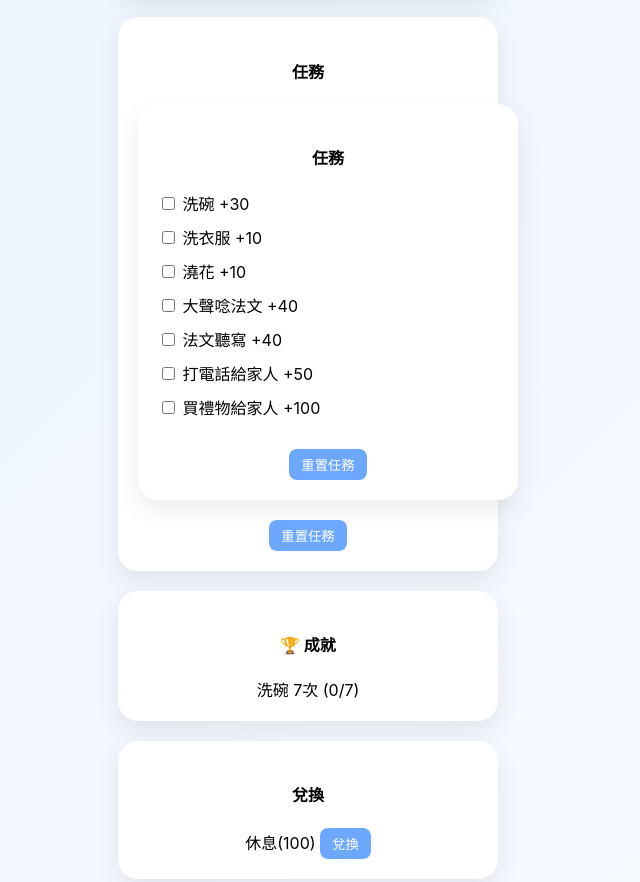
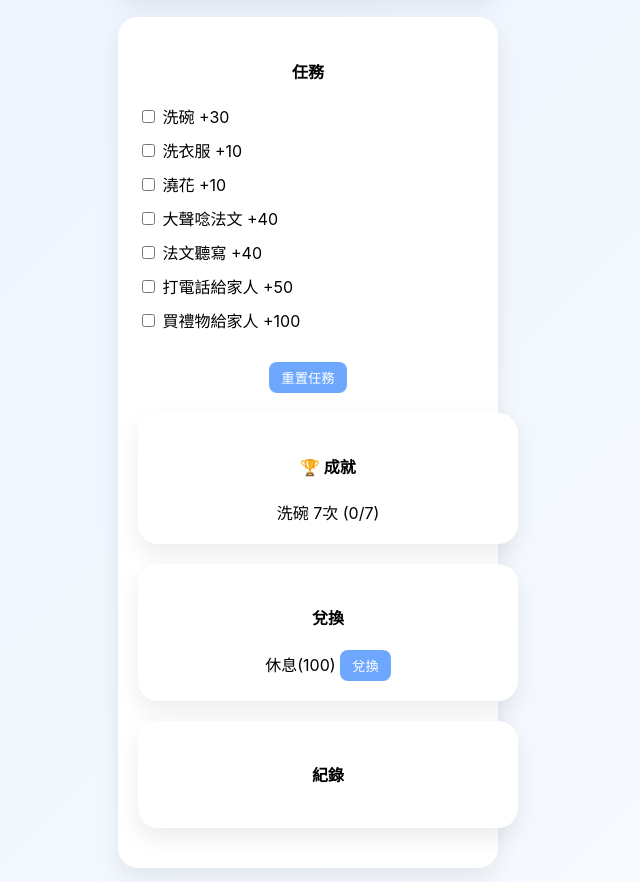
Before and after one commit to kyuhyunlemon-ops/fox-tan-kingdom, a plain HTML site: page index.html in a window 1280 px wide. Shown: the part 581-1463 px from the top of the page, without its empty margins (332-972 px from the left). Drawn offline with Linux system fonts and the light colour scheme.

Commit message:
Update index.html

```diff
--- a/index.html
+++ b/index.html
@@ -107,8 +107,6 @@ button {
 <!-- 任務 -->
 <div class="card">
 <h4>任務</h4>
-<div class="card">
-<h4>任務</h4>
 
 <div class="task"><label><input type="checkbox" onchange="task(this,'wash',30,'洗碗')"> 洗碗 +30</label></div>
 <div class="task"><label><input type="checkbox" onchange="task(this,'laundry',10,'洗衣服')"> 洗衣服 +10</label></div>
@@ -121,9 +119,6 @@ button {
 <br>
 <button onclick="resetTasks()">重置任務</button>
 
-</div>
-<button onclick="resetTasks()">重置任務</button>
-</div>
 
 <!-- 成就 -->
 <div class="card">
```
